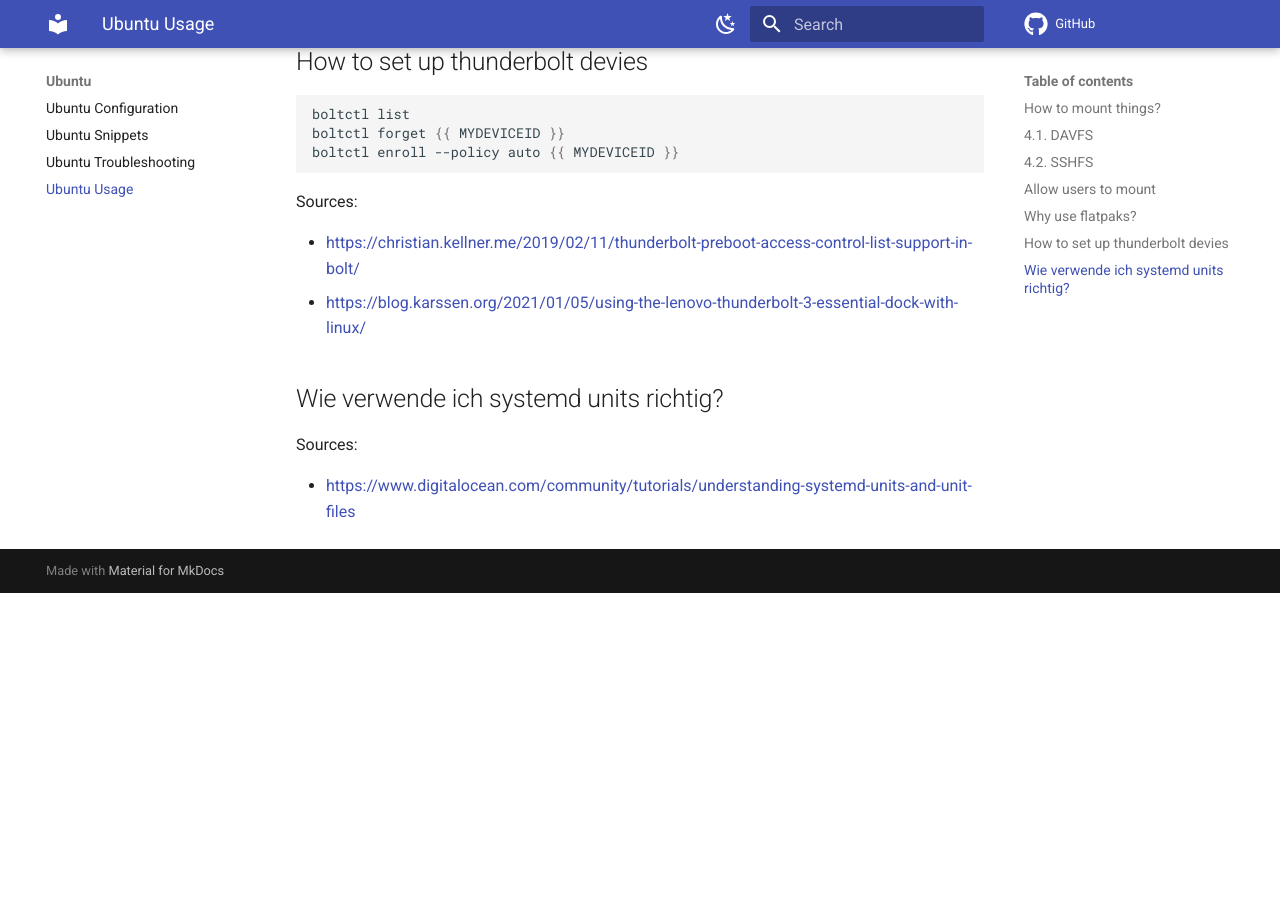
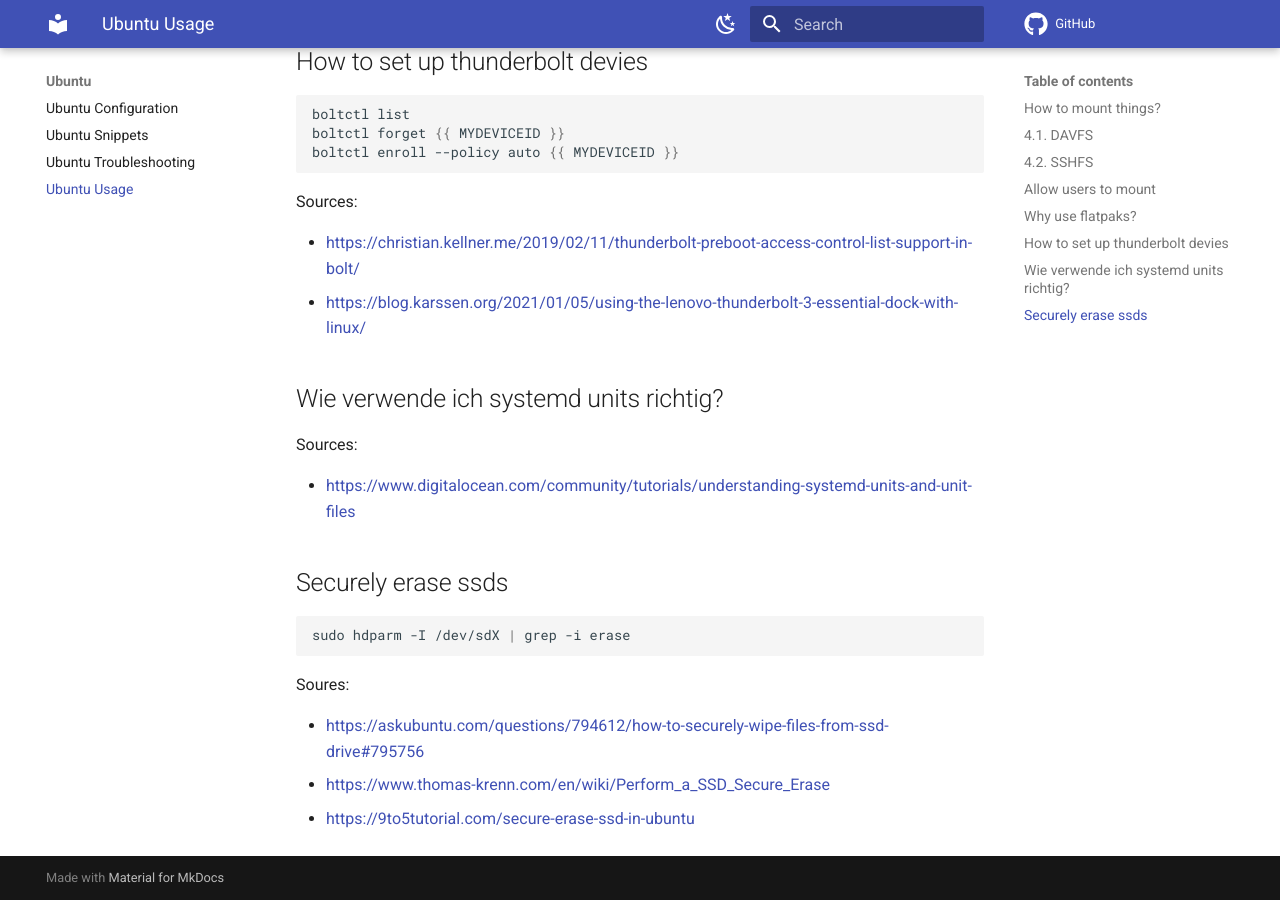
Before and after one commit to stkr22/wiki-fix-it-all, an MkDocs documentation site: the page built from docs/Ubuntu/usage.md, in a window 1280 px wide and 900 px high, scrolled down 2365 px. Built offline with MkDocs 1.6.1 and Material for MkDocs 9.7.7, drawn with Linux system fonts in a browser that asks for light colours; comment, search, counter and statistics services are not loaded; before the commit the page ends 2958 px from its top, so only the background shows below that.

````diff
--- a/docs/Ubuntu/usage.md
+++ b/docs/Ubuntu/usage.md
@@ -112,3 +112,15 @@ Sources:
 Sources:
 
 - <https://www.digitalocean.com/community/tutorials/understanding-systemd-units-and-unit-files>
+
+## Securely erase ssds
+
+```bash
+sudo hdparm -I /dev/sdX | grep -i erase
+```
+
+Soures:
+
+- <https://askubuntu.com/questions/794612/how-to-securely-wipe-files-from-ssd-drive#795756>
+- <https://www.thomas-krenn.com/en/wiki/Perform_a_SSD_Secure_Erase>
+- <https://9to5tutorial.com/secure-erase-ssd-in-ubuntu>
````
Also changed, not shown: docs/Terminal/basics.md (+8 -0 lines).
